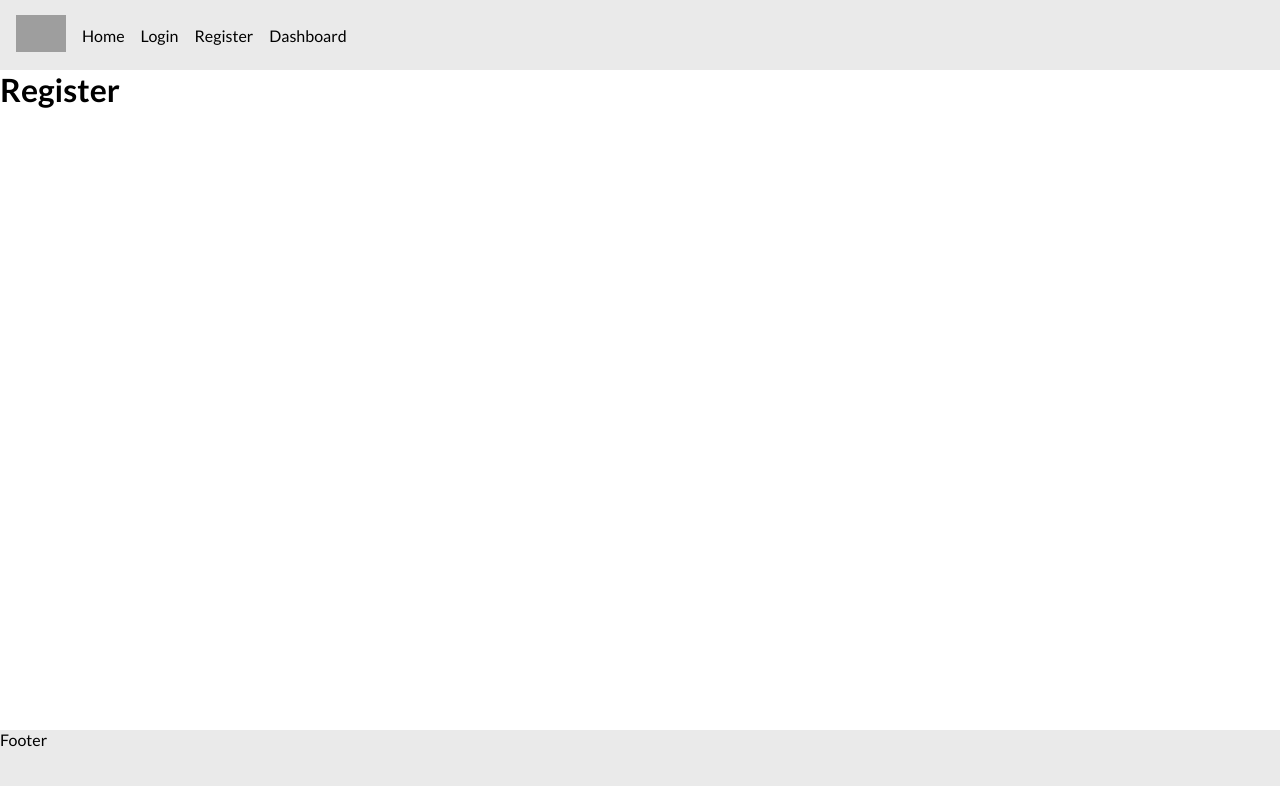
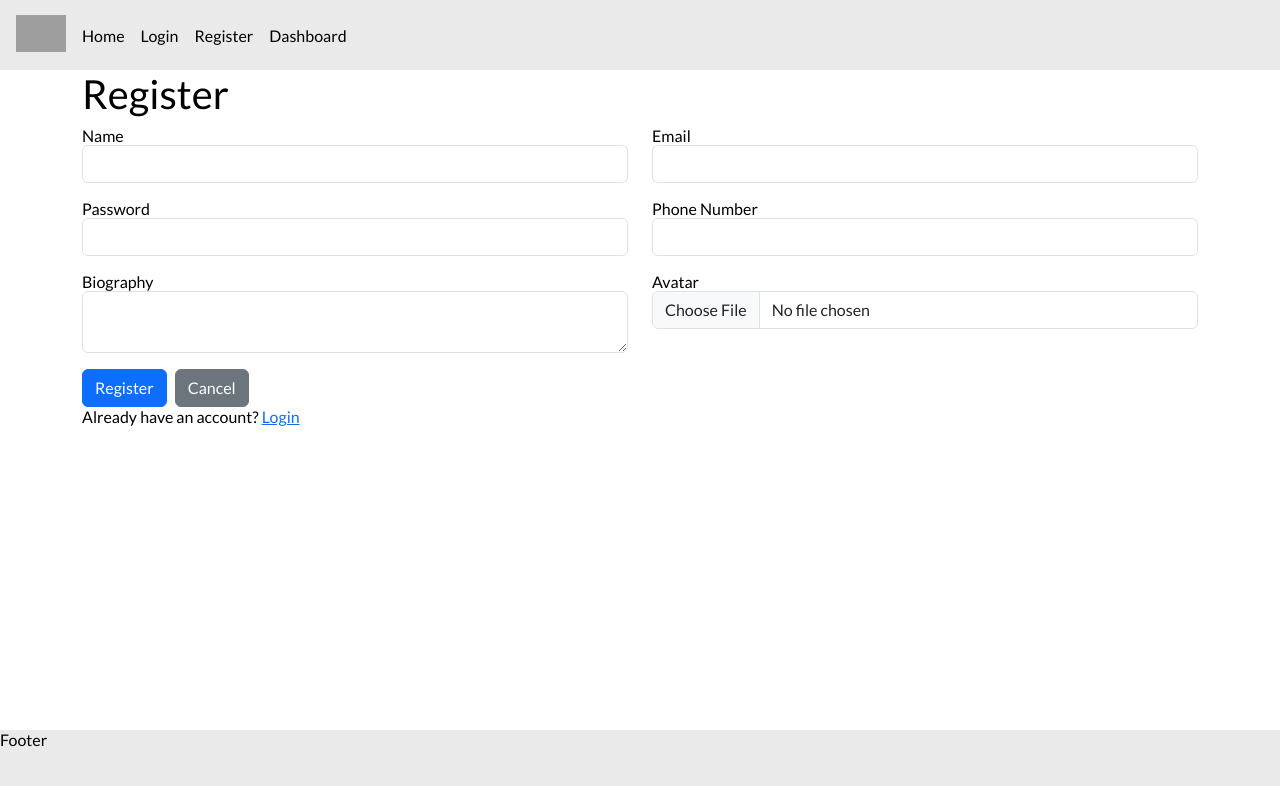
Before and after one commit to Marcap00/wa-clone, a Vue app in the folder wa-clone-fe/: page /register in a window 1280 px wide. Shown: the top 786 px of the page. Built offline with nearby package versions, Linux system fonts and the light colour scheme; grey boxes are pictures that could not be loaded.

Commit message:
Enhanced registration user

```diff
--- a/wa-clone-fe/src/components/AppMainChat.vue
+++ b/wa-clone-fe/src/components/AppMainChat.vue
@@ -2,23 +2,41 @@
 import AppMainChatHeader from './AppMainChatHeader.vue';
 import AppMainChatInput from './AppMainChatInput.vue';
 import AppMainChatMessagesList from './AppMainChatMessagesList.vue';
+import { useContactsStore } from '../js/stores/contacts';
+const contactsStore = useContactsStore()
 
 </script>
 
 <template>
     <div class="col-rght">
+        <div class="h-100" v-if="contactsStore.contacts.length">
             <!-- Header Right -->
             <AppMainChatHeader />
             <!-- Section of chat -->
             <AppMainChatMessagesList />
             <!-- Input -->
             <AppMainChatInput />
+
         </div>
-
+        <div v-else class="d-flex justify-content-center align-items-center h-100 background-empty">
+            <img src="../assets/img/whatsapp.png" class="img-fluid logo-empty me-2" alt="Chat Empty">
+            <h2 class="text-secondary">Aggiungi un contatto per iniziare una chat
+                <i class="fa-solid fa-plus text-secondary align-middle mb-1"></i>
+            </h2>
+        </div>
+    </div>
 </template>
 
 <style lang="scss" scoped>
 .col-rght {
     width: 65%;
+
+    .logo-empty {
+        width: 50px;
+    }
+}
+
+.background-empty {
+    background-color: #EAEAEA;
 }
 </style>
--- a/wa-clone-fe/src/components/AppMainChatInput.vue
+++ b/wa-clone-fe/src/components/AppMainChatInput.vue
@@ -1,11 +1,13 @@
 <script setup>
 import { ref } from 'vue';
+import { useContactsStore } from '../js/stores/contacts';
+const contactsStore = useContactsStore()
 const newMessage = ref('');
 
 </script>
 
 <template>
-    <div class="input-message d-flex  align-items-center p-2">
+    <div v-if="contactsStore.contacts.length" class="input-message d-flex  align-items-center p-2">
         <i class="far fa-smile fa-lg mx-3"></i>
 
         <input v-model="newMessage" name="newMessage" @keyup.enter="addMessage(newMessage, activeIndex)"
--- a/wa-clone-fe/src/components/AppMainContactsList.vue
+++ b/wa-clone-fe/src/components/AppMainContactsList.vue
@@ -19,7 +19,7 @@ function setActiveContact(i) {
 <template>
     <div class="contacts-list overflow-y-scroll">
         <!-- Contacts List -->
-        <ul class="p-0 m-0">
+        <ul v-if="contactsStore.contacts.length" class="p-0 m-0">
             <!-- Contact -->
             <li v-for="(contact, i) in contactsStore.contacts" @click="setActiveContact(i)"
                 :class="i === activeIndexStore.activeIndex ? 'active' : '', !contact.visible ? 'd-none' : ''"
@@ -37,8 +37,12 @@ function setActiveContact(i) {
                 </time>
             </li>
         </ul>
+        <div v-else class="d-flex justify-content-center align-items-center h-100">
+            <p class="text-secondary">Aggiungi un nuovo contatto
+                <i class="fa-solid fa-user-plus text-secondary"></i>
+            </p>
+        </div>
     </div>
-
 </template>
 
 <style lang="scss" scoped>
--- a/wa-clone-fe/src/js/stores/auth.js
+++ b/wa-clone-fe/src/js/stores/auth.js
@@ -1,5 +1,5 @@
 import { defineStore } from 'pinia';
-
+import axios from 'axios';
 export const useAuthStore = defineStore('auth', {
     state: () => ({
         user: null,
@@ -33,6 +33,26 @@ export const useAuthStore = defineStore('auth', {
                 this.userId = JSON.parse(storedUserId);
                 this.isAuthenticated = true;
             }
+        },
+        async register(form) {
+            try {
+                const response = await axios.post('http://localhost:8000/api/register', form, {
+                    headers: {
+                        'Content-Type': 'multipart/form-data',
+                        'Accept': 'application/json'
+                    }
+                });
+
+                /* if (response.data.user) {
+                    this.setUser(response.data.user);
+                    localStorage.setItem('token', response.data.access_token);
+                } */
+
+                return response;
+            } catch (error) {
+                console.error('Errore di registrazione:', error.response?.data?.message || error.message);
+                throw error;
+            }
         }
     }
 });
--- a/wa-clone-fe/src/pages/AppRegister.vue
+++ b/wa-clone-fe/src/pages/AppRegister.vue
@@ -1,12 +1,96 @@
 <script setup>
 import AppHeader from '../components/general/AppHeader.vue'
 import AppFooter from '../components/general/AppFooter.vue'
+import { useAuthStore } from '../js/stores/auth'
+import { ref } from 'vue'
+
+const authStore = useAuthStore()
+
+const form = ref({
+    name: '',
+    email: '',
+    password: '',
+    phone_number: '',
+    biography: '',
+    avatar: '',
+})
+
+const errorMessage = ref('')
+const successMessage = ref('')
+
+const register = async () => {
+    try {
+        console.log(form.value)
+        const response = await authStore.register(form.value)
+        successMessage.value = "Registrazione effettuata con successo"
+        /* setTimeout(() => {
+            router.push('/login');
+        }, 1000); */
+        console.log(response)
+    } catch (error) {
+        errorMessage.value = error.response?.data?.message || error.message
+    }
+}
+
+const handleAvatarChange = (event) => {
+    form.avatar = event.target.files[0]
+}
+
+
 </script>
 
 <template>
     <AppHeader />
     <main class="h-main">
-        <h1>Register</h1>
+        <div class="container">
+            <div class="title">
+                <h1>Register</h1>
+            </div>
+            <form class="row" @submit.prevent="register" enctype="multipart/form-data">
+                <div class="col-6 mb-3">
+                    <label for="name">Name</label>
+                    <input type="text" class="form-control" id="name" name="name" v-model="form.name" required
+                        autocomplete="name">
+                </div>
+
+                <div class="col-6 mb-3">
+                    <label for="email">Email</label>
+                    <input type="email" class="form-control" id="email" name="email" v-model="form.email" required
+                        autocomplete="email">
+                </div>
+
+                <div class="col-6 mb-3">
+                    <label for="password">Password</label>
+                    <input type="password" class="form-control" id="password" name="password" v-model="form.password"
+                        required autocomplete="current-password">
+                </div>
+
+                <div class="col-6 mb-3">
+                    <label for="phone_number">Phone Number</label>
+                    <input type="text" class="form-control" id="phone_number" name="phone_number"
+                        v-model="form.phone_number" required>
+                </div>
+
+                <div class="col-6 mb-3">
+                    <label for="biography">Biography</label>
+                    <textarea class="form-control" id="biography" name="biography" v-model="form.biography"></textarea>
+                </div>
+
+                <div class="col-6 mb-3">
+                    <label for="avatar">Avatar</label>
+                    <input type="file" class="form-control" id="avatar" name="avatar" @change="handleAvatarChange">
+                </div>
+                <div class="col-6">
+                    <button type="submit" class="btn btn-primary me-2">Register</button>
+                    <button type="reset" class="btn btn-secondary me-2">Cancel</button>
+                    <p>Already have an account? <a href="/login">Login</a></p>
+                </div>
+            </form>
+        </div>
     </main>
     <AppFooter />
 </template>
+
+<style lang="scss" scoped>
+@use "bootstrap/scss/bootstrap.scss" as *;
+</style>
```
Also changed, not shown: 2 other files (tests, documents, lock files or other folders). Lines whose indentation alone changed are shown as unchanged.
